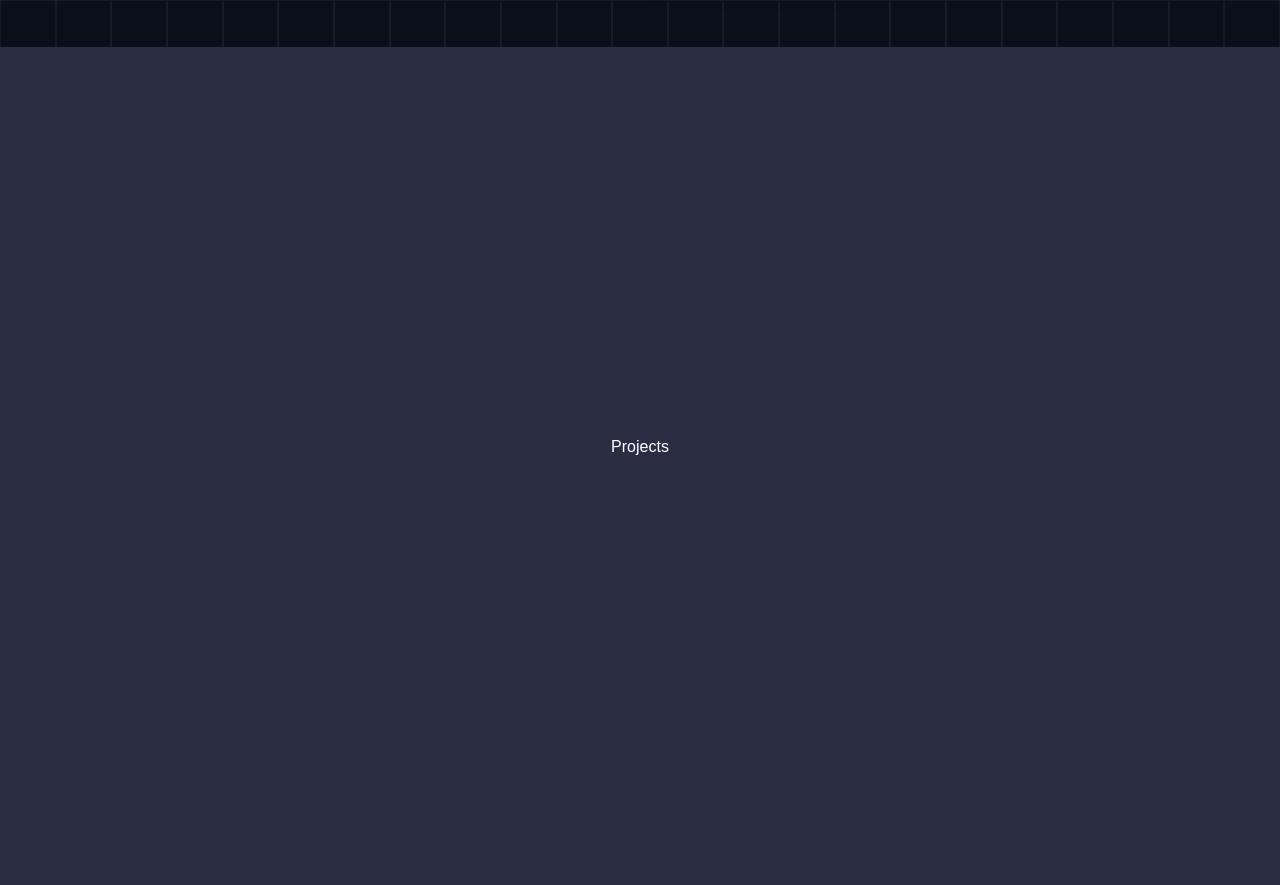
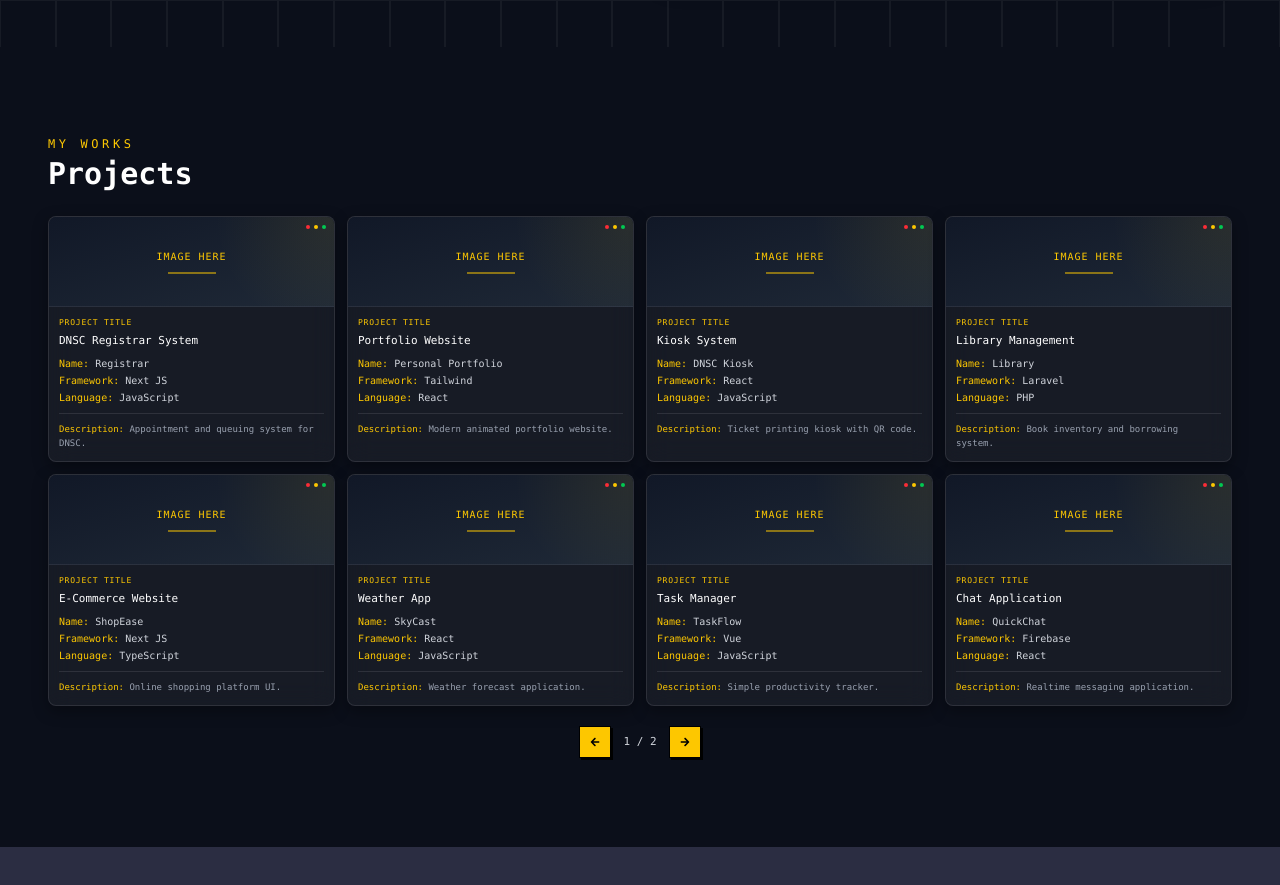
Before and after one commit to zeedu1/my-portfolio, a Next.js app: page / in a window 1280 px wide. Shown: the part 1560-2445 px from the top of the page. Built offline with nearby package versions, Linux system fonts and the light colour scheme.

Commit message:
fix new data

```diff
--- a/app/projects/projects.tsx
+++ b/app/projects/projects.tsx
@@ -1,7 +1,266 @@
+"use client";
+
+import projects from "@/data/projectsData";
+import { useState } from "react";
+import { FaArrowLeft, FaArrowRight } from "react-icons/fa";
+import useProjectsPagination from "@/hooks/useProjectsPagination";
 export default function Projects() {
+   const {
+    page,
+    direction,
+    animate,
+    totalPages,
+    visibleProjects,
+    handleNext,
+    handlePrev,
+  } = useProjectsPagination(projects, 8);
+
   return (
-    <div className="h-screen flex items-center justify-center" id="projects">
-      <h1>Projects</h1>
-    </div>
+    <section
+      id="projects"
+      className="
+        h-screen
+        overflow-hidden
+        px-6 sm:px-8 md:px-12
+        py-10
+        bg-[#0b0f1a]
+        text-white
+        flex
+        flex-col
+        justify-center
+      "
+    >
+      {/* TITLE */}
+      <div className="mb-6">
+        <p
+          className="
+            font-mono
+            text-yellow-400
+            text-xs
+            tracking-[0.3em]
+            mb-1
+          "
+        >
+          MY WORKS
+        </p>
+
+        <h2
+          className="
+            font-mono
+            text-2xl sm:text-3xl
+            font-bold
+          "
+        >
+          Projects
+        </h2>
+      </div>
+
+      {/* PROJECT GRID */}
+      <div
+        className={`
+          grid
+          grid-cols-1
+          sm:grid-cols-2
+          lg:grid-cols-4
+          gap-3
+          max-w-7xl
+          mx-auto
+          w-full
+          transition-all
+          duration-200
+          ${
+            animate
+              ? direction === "right"
+                ? "opacity-0 translate-x-10"
+                : "opacity-0 -translate-x-10"
+              : "opacity-100 translate-x-0"
+          }
+        `}
+      >
+        {visibleProjects.map((project, i) => (
+          <div
+            key={i}
+            className="
+              relative
+              bg-white/5
+              border border-white/10
+              backdrop-blur-md
+              rounded-lg
+              overflow-hidden
+              shadow-[0_5px_15px_rgba(0,0,0,0.35)]
+              transition-all duration-300
+              hover:-translate-y-1
+              hover:border-yellow-400/30
+              hover:bg-white/10
+            "
+          >
+            {/* IMAGE */}
+            {/* IMAGE */}
+            <div
+              className="
+    h-[90px]
+    w-full
+    border-b border-white/10
+    bg-gradient-to-br
+    from-[#111827]
+    to-[#1f2937]
+    flex
+    items-center
+    justify-center
+    overflow-hidden
+    relative
+  "
+            >
+              {project.image ? (
+                <img
+                  src={project.image}
+                  alt={project.title}
+                  className="
+        w-full
+        h-full
+        object-cover
+        transition-transform
+        duration-300
+        hover:scale-105
+      "
+                />
+              ) : (
+                <div className="text-center">
+                  <p className="font-mono text-[10px] text-yellow-400 tracking-widest">
+                    IMAGE HERE
+                  </p>
+
+                  <div className="mt-2 w-12 h-[2px] bg-yellow-400 mx-auto opacity-50"></div>
+                </div>
+              )}
+
+              {/* DESIGN EFFECT */}
+              <div className="absolute inset-0 bg-[radial-gradient(circle_at_top_right,rgba(250,204,21,0.08),transparent_40%)]"></div>
+            </div>
+
+            {/* CONTENT */}
+            <div className="p-2.5">
+              {/* TITLE */}
+              <div className="mb-2">
+                <p
+                  className="
+                    font-mono
+                    text-[8px]
+                    uppercase
+                    tracking-widest
+                    text-yellow-400
+                    mb-1
+                  "
+                >
+                  Project Title
+                </p>
+
+                <h3
+                  className="
+                    font-mono
+                    text-[11px]
+                    text-white
+                    leading-snug
+                    line-clamp-2
+                  "
+                >
+                  {project.title}
+                </h3>
+              </div>
+
+              {/* INFO */}
+              <div className="space-y-[2px]">
+                <p className="font-mono text-[10px] text-gray-300">
+                  <span className="text-yellow-400">Name:</span> {project.name}
+                </p>
+
+                <p className="font-mono text-[10px] text-gray-300">
+                  <span className="text-yellow-400">Framework:</span>{" "}
+                  {project.framework}
+                </p>
+
+                <p className="font-mono text-[10px] text-gray-300">
+                  <span className="text-yellow-400">Language:</span>{" "}
+                  {project.language}
+                </p>
+              </div>
+
+              {/* DESCRIPTION */}
+              <div className="mt-2 border-t border-white/10 pt-2">
+                <p
+                  className="
+                    font-mono
+                    text-[9px]
+                    text-gray-400
+                    leading-relaxed
+                    line-clamp-2
+                  "
+                >
+                  <span className="text-yellow-400">Description:</span>{" "}
+                  {project.description}
+                </p>
+              </div>
+            </div>
+
+            {/* WINDOW DOTS */}
+            <div className="absolute top-2 right-2 flex gap-1">
+              <span className="w-1 h-1 bg-red-500 rounded-full"></span>
+              <span className="w-1 h-1 bg-yellow-400 rounded-full"></span>
+              <span className="w-1 h-1 bg-green-500 rounded-full"></span>
+            </div>
+          </div>
+        ))}
+      </div>
+
+      {/* PAGINATION */}
+      {totalPages > 1 && (
+        <div className="flex items-center justify-center gap-3 mt-5">
+          {/* LEFT BUTTON */}
+          <button
+            onClick={handlePrev}
+            className="
+              w-8 h-8
+              flex items-center justify-center
+              bg-yellow-400
+              text-black
+              border border-black
+              shadow-[2px_2px_0px_#000]
+              transition-all duration-200
+              hover:translate-x-[2px]
+              hover:translate-y-[2px]
+              hover:shadow-none
+              active:scale-90
+            "
+          >
+            <FaArrowLeft size={10} />
+          </button>
+
+          {/* PAGE NUMBER */}
+          <p className="font-mono text-[11px] text-gray-300">
+            {page + 1} / {totalPages}
+          </p>
+
+          {/* RIGHT BUTTON */}
+          <button
+            onClick={handleNext}
+            className="
+              w-8 h-8
+              flex items-center justify-center
+              bg-yellow-400
+              text-black
+              border border-black
+              shadow-[2px_2px_0px_#000]
+              transition-all duration-200
+              hover:translate-x-[2px]
+              hover:translate-y-[2px]
+              hover:shadow-none
+              active:scale-90
+            "
+          >
+            <FaArrowRight size={10} />
+          </button>
+        </div>
+      )}
+    </section>
   );
 }
--- /dev/null
+++ b/data/projectsData.ts
@@ -0,0 +1,76 @@
+const projects = [
+  {
+    title: "DNSC Registrar System",
+    name: "Registrar",
+    framework: "Next JS",
+    language: "JavaScript",
+    description: "Appointment and queuing system for DNSC.",
+    image: "",
+  },
+  {
+    title: "Portfolio Website",
+    name: "Personal Portfolio",
+    framework: "Tailwind",
+    language: "React",
+    description: "Modern animated portfolio website.",
+    image: "",
+  },
+  {
+    title: "Kiosk System",
+    name: "DNSC Kiosk",
+    framework: "React",
+    language: "JavaScript",
+    description: "Ticket printing kiosk with QR code.",
+    image: "",
+  },
+  {
+    title: "Library Management",
+    name: "Library",
+    framework: "Laravel",
+    language: "PHP",
+    description: "Book inventory and borrowing system.",
+    image: "",
+  },
+  {
+    title: "E-Commerce Website",
+    name: "ShopEase",
+    framework: "Next JS",
+    language: "TypeScript",
+    description: "Online shopping platform UI.",
+    image: "",
+  },
+  {
+    title: "Weather App",
+    name: "SkyCast",
+    framework: "React",
+    language: "JavaScript",
+    description: "Weather forecast application.",
+    image: "",
+  },
+  {
+    title: "Task Manager",
+    name: "TaskFlow",
+    framework: "Vue",
+    language: "JavaScript",
+    description: "Simple productivity tracker.",
+    image: "",
+  },
+  {
+    title: "Chat Application",
+    name: "QuickChat",
+    framework: "Firebase",
+    language: "React",
+    description: "Realtime messaging application.",
+    image: "",
+  },
+  {
+    title: "School Portal",
+    name: "Student Hub",
+    framework: "Laravel",
+    language: "PHP",
+    description: "Student information portal.",
+    image: "",
+  },
+];
+
+export default projects;
--- /dev/null
+++ b/hooks/useProjectsPagination.ts
@@ -0,0 +1,47 @@
+"use client";
+
+import { useState } from "react";
+
+export default function useProjectsPagination(projects: any[], perPage: number = 8) {
+  const [page, setPage] = useState(0);
+  const [direction, setDirection] = useState("right");
+  const [animate, setAnimate] = useState(false);
+
+  const totalPages = Math.ceil(projects.length / perPage);
+  const start = page * perPage;
+  const visibleProjects = projects.slice(start, start + perPage);
+
+  const handleNext = () => {
+    if (page < totalPages - 1) {
+      setDirection("right");
+      setAnimate(true);
+
+      setTimeout(() => {
+        setPage((p) => p + 1);
+        setAnimate(false);
+      }, 180);
+    }
+  };
+
+  const handlePrev = () => {
+    if (page > 0) {
+      setDirection("left");
+      setAnimate(true);
+
+      setTimeout(() => {
+        setPage((p) => p - 1);
+        setAnimate(false);
+      }, 180);
+    }
+  };
+
+  return {
+    page,
+    direction,
+    animate,
+    totalPages,
+    visibleProjects,
+    handleNext,
+    handlePrev,
+  };
+}
```
